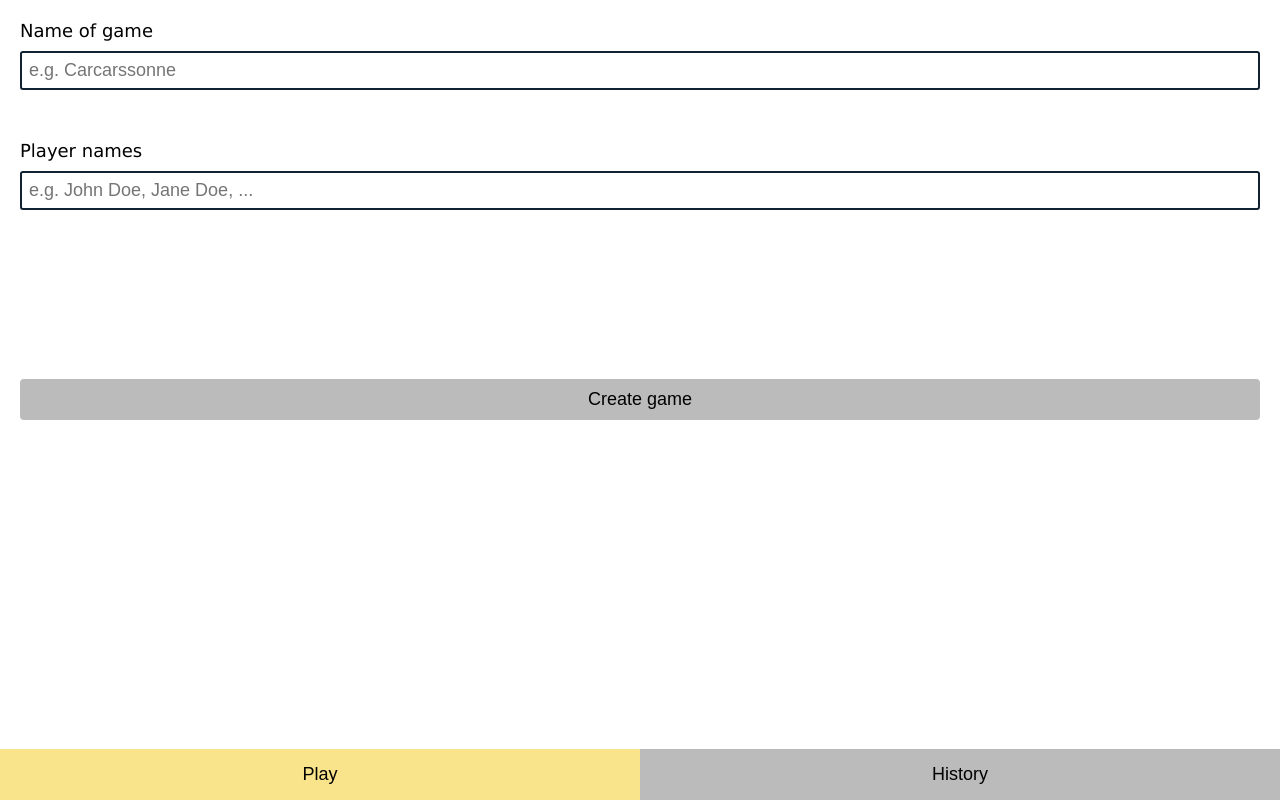
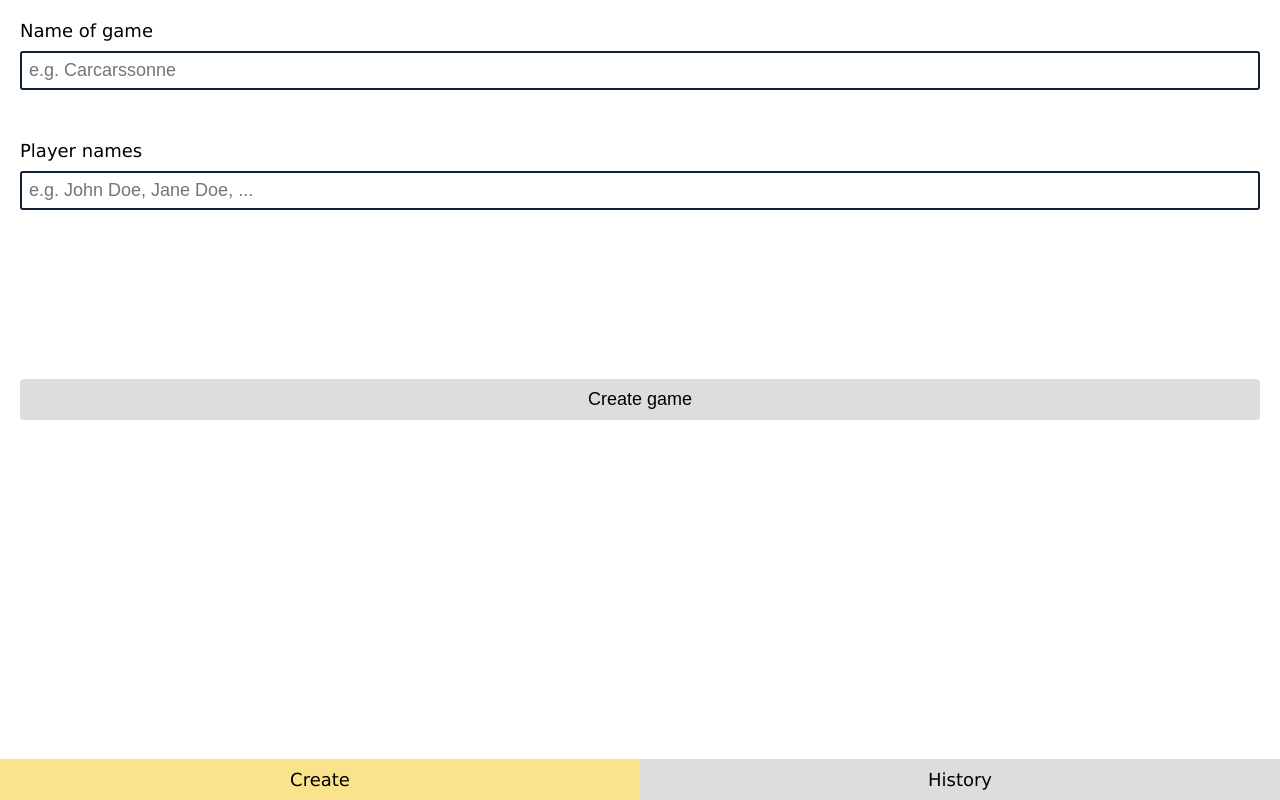
Before and after one commit to dw0111/scorekeeper, a React (Create React App) app: page / in a window 1280 px wide. Built offline with nearby package versions, Linux system fonts and the light colour scheme.

Commit message:
Add reactrouter, refactor navigation and routing

```diff
--- a/package.json
+++ b/package.json
@@ -37,6 +37,7 @@
     ]
   },
   "devDependencies": {
+    "react-router-dom": "^5.2.0",
     "styled-components": "^5.2.1"
   }
 }
--- a/src/components/App/App.js
+++ b/src/components/App/App.js
@@ -5,18 +5,22 @@ import Navigation from '../Navigation/Navigation'
 import PlayPage from '../PlayPage/PlayPage'
 import GamePage from '../GamePage/GamePage'
 import HistoryPage from '../HistoryPage/HistoryPage'
+import { Switch, Route, useHistory } from 'react-router-dom'
 
 export default function App() {
   const [players, setPlayers] = useState([])
   const [nameOfGame, setNameOfGame] = useState('')
   const [currentPage, setCurrentPage] = useState('play')
   const [history, setHistory] = useState([])
+  const { push } = useHistory()
 
   return (
     <AppGrid>
-      {currentPage === 'play' && <PlayPage onCreateGame={newGame} />}
-
-      {currentPage === 'game' && (
+      <Switch>
+        <Route exact path="/">
+          <PlayPage onCreateGame={newGame} />
+        </Route>
+        <Route path="/game">
           <GamePage
             nameOfGame={nameOfGame}
             players={players}
@@ -25,13 +29,13 @@ export default function App() {
             onReset={setPlayers}
             onEndGame={endGame}
           />
-      )}
+        </Route>
+        <Route>
+          <HistoryPage history={history} />
+        </Route>
+      </Switch>
 
-      {currentPage === 'history' && <HistoryPage history={history} />}
-
-      {(currentPage === 'play' || currentPage === 'history') && (
-        <Navigation onNavigate={setCurrentPage} currentPage={currentPage} />
-      )}
+      {(currentPage === 'play' || currentPage === 'history') && <Navigation />}
     </AppGrid>
   )
 
@@ -54,14 +58,14 @@ export default function App() {
   function newGame(game, playerNames) {
     setPlayers(playerNames.map(name => ({ name, score: 0 })))
     setNameOfGame(game)
-    setCurrentPage('game')
+    push('/game')
   }
 
   function endGame() {
     setHistory([{ nameOfGame, players, id: uuidv4() }, ...history])
     setNameOfGame('')
     setPlayers([])
-    setCurrentPage('history')
+    push('/history')
   }
 }
 
--- a/src/components/Button/Button.js
+++ b/src/components/Button/Button.js
@@ -1,18 +1,15 @@
 import styled from 'styled-components/macro'
 
-export default function Button({ onClick, children, isActive }) {
-  return (
-    <ButtonElement onClick={onClick} isActive={isActive}>
-      {children}
-    </ButtonElement>
-  )
-}
-
-const ButtonElement = styled.button`
+export default styled.button`
   padding: 10px;
-  background: #bbb;
+  background: ${({ isActive }) => (isActive ? '#fae48bff' : '#ddd')};
   border: none;
   border-radius: 4px;
   width: 100%;
-  ${({ isActive }) => isActive && 'background: #fae48bff;'}
+  text-align: center;
+  text-decoration: none;
+  color: inherit;
+  &.active {
+    background: #fae48bff;
+  }
 `
--- a/src/components/GlobalStyles/GlobalStyles.js
+++ b/src/components/GlobalStyles/GlobalStyles.js
@@ -14,6 +14,9 @@ body {
 input,
 button {
   font-size: inherit;
+}
+
+input {
   padding: 5px;
 }
 `
--- a/src/components/Navigation/Navigation.js
+++ b/src/components/Navigation/Navigation.js
@@ -1,20 +1,17 @@
+import { NavLink } from 'react-router-dom/cjs/react-router-dom.min'
 import styled from 'styled-components/macro'
+import Button from '../Button/Button'
 
-export default function Navigation({ onNavigate, currentPage }) {
+export default function Navigation() {
   return (
     <Nav>
-      <NavButton
-        onClick={() => onNavigate('play')}
-        isActive={currentPage === 'play'}
-      >
-        Play
-      </NavButton>
-      <NavButton
-        onClick={() => onNavigate('history')}
-        isActive={currentPage === 'history'}
-      >
+      <NavButtonStyled as={NavLink} exact to="/">
+        Create
+      </NavButtonStyled>
+
+      <NavButtonStyled as={NavLink} to="/history">
         History
-      </NavButton>
+      </NavButtonStyled>
     </Nav>
   )
 }
@@ -26,11 +23,6 @@ const Nav = styled.nav`
   left: 0;
   width: 100vw;
 `
-
-const NavButton = styled.button`
-  padding: 15px;
-  background: #bbb;
-  border: none;
-  width: 50%;
-  ${props => props.isActive && 'background: #fae48bff;'}
+const NavButtonStyled = styled(Button)`
+  border-radius: 0;
 `
--- a/src/index.js
+++ b/src/index.js
@@ -2,11 +2,14 @@ import React from 'react'
 import ReactDOM from 'react-dom'
 import App from './components/App/App'
 import GlobalStyles from './components/GlobalStyles/GlobalStyles'
+import { BrowserRouter as Router } from 'react-router-dom'
 
 ReactDOM.render(
   <React.StrictMode>
-    <GlobalStyles />
-    <App />
+    <Router>
+      <GlobalStyles />
+      <App />
+    </Router>
   </React.StrictMode>,
   document.getElementById('root')
 )
```
Also changed, not shown: 1 other file (tests, documents, lock files or other folders). Lines whose indentation alone changed are shown as unchanged.
